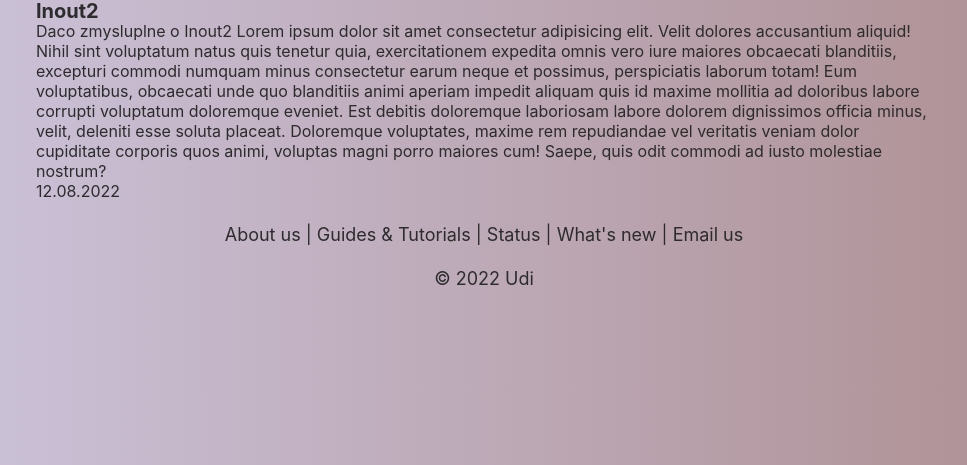
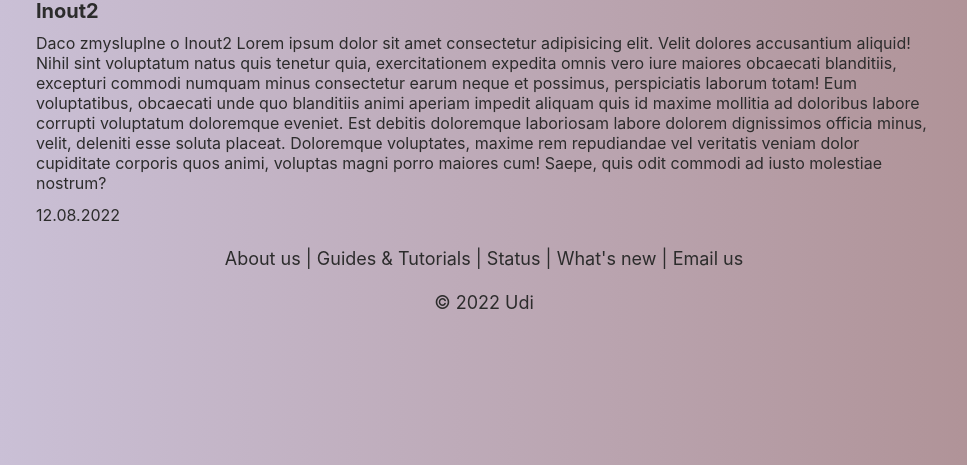
Before and after one commit to udigeri/inout2, a Flask app: page / in a window 1280 px wide. Shown: the part 123-588 px from the top of the page, without its empty margins (156-1123 px from the left). Run offline with Flask 2, Linux system fonts and the light colour scheme.

Commit message:
adjusting for article

```diff
--- a/inout2/static/css/welcome.css
+++ b/inout2/static/css/welcome.css
@@ -88,6 +88,11 @@ article header {
   font-weight: bold;
 }
 
+article p,
+article footer {
+  margin-top: 0.75rem;
+}
+
 
 footer p {
   margin-top: 1.5rem;
```
